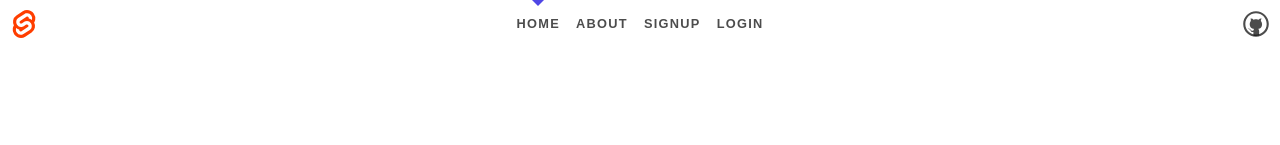
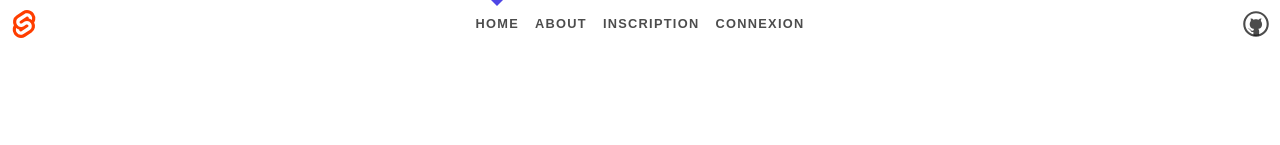
Before and after one commit to Leocoyere/securite-des-donnees, a SvelteKit app in the folder frontend/: page / in a window 1280 px wide. Shown: the top 145 px of the page. Built offline with nearby package versions, Linux system fonts and the light colour scheme.

Commit message:
modif header

```diff
--- a/frontend/src/routes/Header.svelte
+++ b/frontend/src/routes/Header.svelte
@@ -23,10 +23,10 @@
 				<a href="/about">About</a>
 			</li>
 			<li aria-current={$page.url.pathname === '/signup' ? 'page' : undefined}>
-				<a href="/signup">Signup</a>
+				<a href="/signup">Inscription</a>
 			</li>
 			<li aria-current={$page.url.pathname === '/login' ? 'page' : undefined}>
-				<a href="/login">Login</a>
+				<a href="/login">Connexion</a>
 			</li>
 		</ul>
 		<svg viewBox="0 0 2 3" aria-hidden="true">
```
